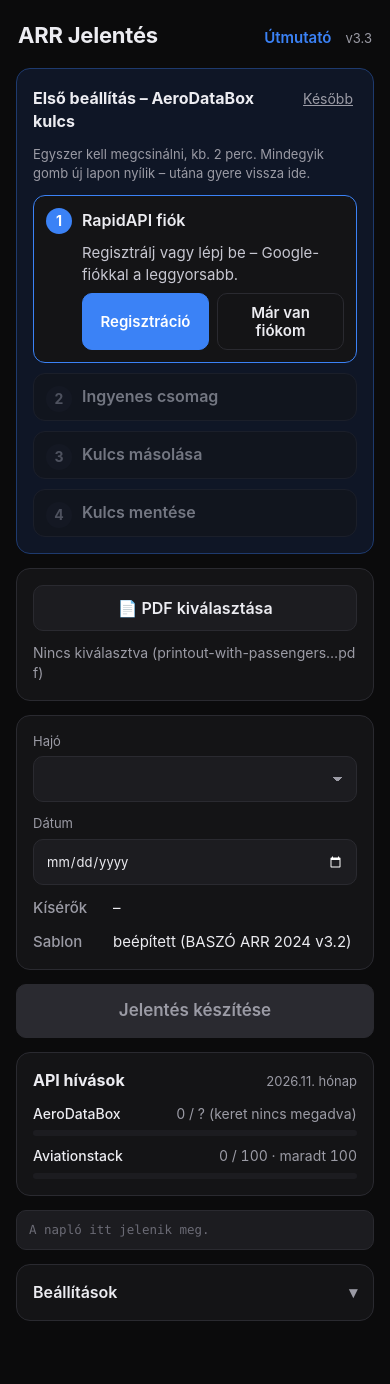
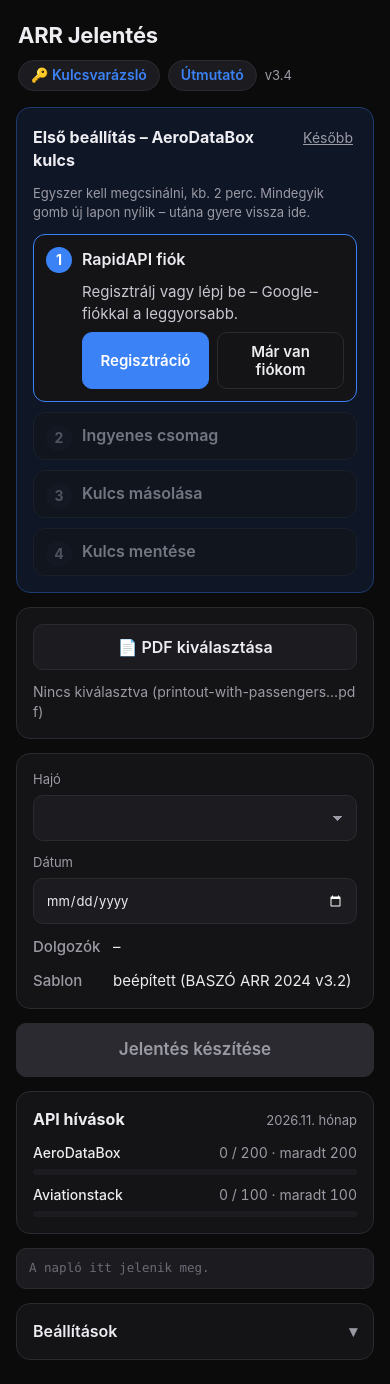
Before and after one commit to Stephano755/arr-jelentes, a plain HTML site: page mobil/index.html in a window 390 px wide. Before the commit the page ends 1345 px from the top, so only its background shows below. Drawn offline with Linux system fonts and the light colour scheme.

Commit message:
Alap AeroDataBox keret 200 hívás/hó (400 egység, TIER 2 = 2 egység); mobil: Dolgozók, Kulcsvarázsló gomb a fejlécben; EXE 2.5

```diff
--- a/mobil/app.js
+++ b/mobil/app.js
@@ -183,6 +183,7 @@ $('wizReminder').addEventListener('click', () => {
   renderWizard();
   window.scrollTo({ top: 0, behavior: 'smooth' });
 });
+$('wizHeader').addEventListener('click', () => $('wizOpen').click());
 $('wizOpen').addEventListener('click', () => {
   wizForced = true; wizJustDone = false; wizHiddenNow = false;
   if (!store.get('key.aerodatabox')) store.set('wizStep', Math.min(wizStep(), 3));
@@ -240,7 +241,8 @@ function updateGo() {
 
 // ---------------------------------------------------------------- API hívás számláló + havi keret
 const API_LABELS = { aerodatabox: 'AeroDataBox', aviationstack: 'Aviationstack' };
-const DEFAULT_LIMITS = { aerodatabox: null, aviationstack: 100 };   // Aviationstack ingyenes: 100/hó
+// AeroDataBox Basic: 400 egység/hó, egy TIER 2 hívás 2 egység → 200 hívás; Aviationstack ingyenes: 100/hó
+const DEFAULT_LIMITS = { aerodatabox: 200, aviationstack: 100 };
 const monthKey = () => new Date().toISOString().slice(0, 7);
 let runCalls = { aerodatabox: 0, aviationstack: 0 };
 
@@ -273,7 +275,7 @@ function renderStats() {
     box.append(row);
   }
   $('statsMonth').textContent = monthKey().replace('-', '.') + '. hónap';
-  $('limAdb').placeholder = limitOf('aerodatabox') ? String(limitOf('aerodatabox')) : 'pl. 300';
+  $('limAdb').placeholder = limitOf('aerodatabox') ? String(limitOf('aerodatabox')) : '200';
   $('limAv').placeholder = String(limitOf('aviationstack') || '');
 }
 $('saveLimits').addEventListener('click', () => {
@@ -441,7 +443,7 @@ $('go').addEventListener('click', async () => {
     const transfers = transfersFor(parsed, ship);
     if (!transfers.length) throw new Error(`A PDF-ben nincs ${ship} transzfer.`);
     const escorts = escortsFor(parsed, ship);
-    log(`— ${ship} ${date.replace(/-/g, '.')}: ${transfers.length} transzfer, kísérők: ${escorts.join(', ') || '–'}`);
+    log(`— ${ship} ${date.replace(/-/g, '.')}: ${transfers.length} transzfer, dolgozók: ${escorts.join(', ') || '–'}`);
     if (transfers.length > REPORT_ROWS.length) log(`  ! ${transfers.length} transzfer van, a sablonban csak ${REPORT_ROWS.length} sor.`, 'err');
 
     // 1) egy hívással az összes BUD érkezés (12 óránként 1 hívás)
--- a/mobil/index.html
+++ b/mobil/index.html
@@ -29,11 +29,14 @@
     -webkit-text-size-adjust: 100%;
   }
   main { max-width: 680px; margin: 0 auto; display: grid; gap: 14px; }
-  header { display: flex; align-items: baseline; justify-content: space-between; padding: 4px 2px 2px; }
-  h1 { font-size: 22px; margin: 0; letter-spacing: -.01em; }
+  header { display: flex; flex-wrap: wrap; align-items: center; justify-content: space-between; gap: 8px; padding: 4px 2px 2px; }
+  h1 { font-size: 22px; margin: 0; letter-spacing: -.01em; white-space: nowrap; }
   header span { color: var(--muted); font-size: 13px; }
-  .hlinks { display: flex; align-items: baseline; gap: 14px; }
-  .hlinks a { color: var(--accent); text-decoration: none; font-weight: 600; font-size: 15px; }
+  .hlinks { display: flex; align-items: center; gap: 8px; }
+  .hlinks { flex-wrap: wrap; justify-content: flex-end; row-gap: 6px; }
+  .hbtn { color: var(--accent); background: var(--field); border: 1px solid var(--border); border-radius: 999px;
+          padding: 6px 12px; font-family: inherit; font-weight: 600; font-size: 14px; line-height: 1.2;
+          text-decoration: none; cursor: pointer; white-space: nowrap; }
   .hint a { color: var(--accent); }
   .card { background: var(--card); border: 1px solid var(--border); border-radius: var(--r); padding: 16px; display: grid; gap: 12px; }
   .row { display: grid; grid-template-columns: 1fr 1fr; gap: 12px; }
@@ -136,7 +139,7 @@
 </head>
 <body>
 <main>
-  <header><h1>ARR Jelentés</h1><nav class="hlinks"><a href="utmutato.html">Útmutató</a><span>v3.3</span></nav></header>
+  <header><h1>ARR Jelentés</h1><nav class="hlinks"><button class="hbtn" id="wizHeader">🔑 Kulcsvarázsló</button><a class="hbtn" href="utmutato.html">Útmutató</a><span>v3.4</span></nav></header>
 
   <!-- Kulcsvarázsló: első indításkor, amíg nincs AeroDataBox kulcs -->
   <section class="card wiz" id="wizard" hidden>
@@ -216,7 +219,7 @@
       <label class="f">Hajó<select id="ship"></select></label>
       <label class="f">Dátum<input id="date" type="date"></label>
     </div>
-    <div class="kv"><b>Kísérők</b><span id="escorts">–</span></div>
+    <div class="kv"><b>Dolgozók</b><span id="escorts">–</span></div>
     <div class="kv"><b>Sablon</b><span id="tplName">–</span></div>
   </section>
 
--- a/mobil/sw.js
+++ b/mobil/sw.js
@@ -1,5 +1,5 @@
 // Offline gyorsítótár az app fájljaihoz; az API hívásokat nem érinti.
-const CACHE = 'arr-jelentes-v3.3';
+const CACHE = 'arr-jelentes-v3.4';
 const FILES = ['./', 'index.html', 'app.js', 'pdfparse.js', 'xlsm.js', 'manifest.webmanifest',
   'vendor/jszip.min.js', 'vendor/pdf.min.mjs', 'vendor/pdf.worker.min.mjs',
   'icons/icon-180.png', 'icons/icon-192.png', 'icons/icon-512.png', 'sablon.xlsm', 'utmutato.html'];
```
Also changed, not shown: 1 other file.
